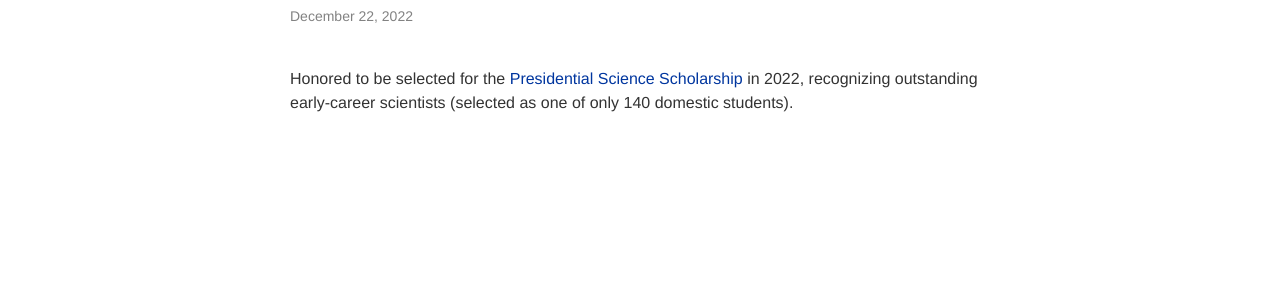
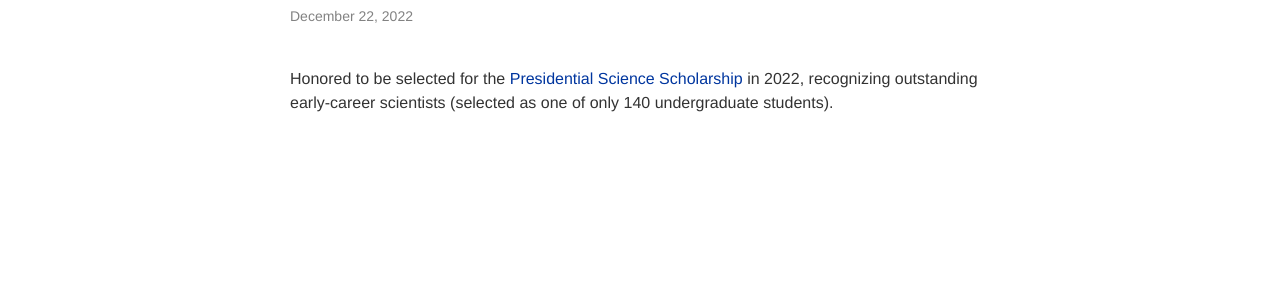
Before and after one commit to seokju-lee/seokju-lee.github.io, a Jekyll site: the page built from _news/Scholarship2022.md, in a window 1280 px wide. Shown: the part 142-428 px from the top of the page. Built offline with Jekyll 4.4.1, drawn with Linux system fonts in a browser that asks for light colours; nearby versions of some CDN libraries.

Commit message:
update projects

```diff
--- a/_news/Scholarship2022.md
+++ b/_news/Scholarship2022.md
@@ -4,4 +4,4 @@
 inline: true
 ---
 
-Honored to be selected for the [Presidential Science Scholarship](https://www.edaily.co.kr/News/Read?newsId=02863446632561144&mediaCodeNo=257&OutLnkChk=Y) in 2022, recognizing outstanding early-career scientists (selected as one of only 140 domestic students).
+Honored to be selected for the [Presidential Science Scholarship](https://www.yna.co.kr/view/AKR20221222037400001) in 2022, recognizing outstanding early-career scientists (selected as one of only 140 undergraduate students).
```
